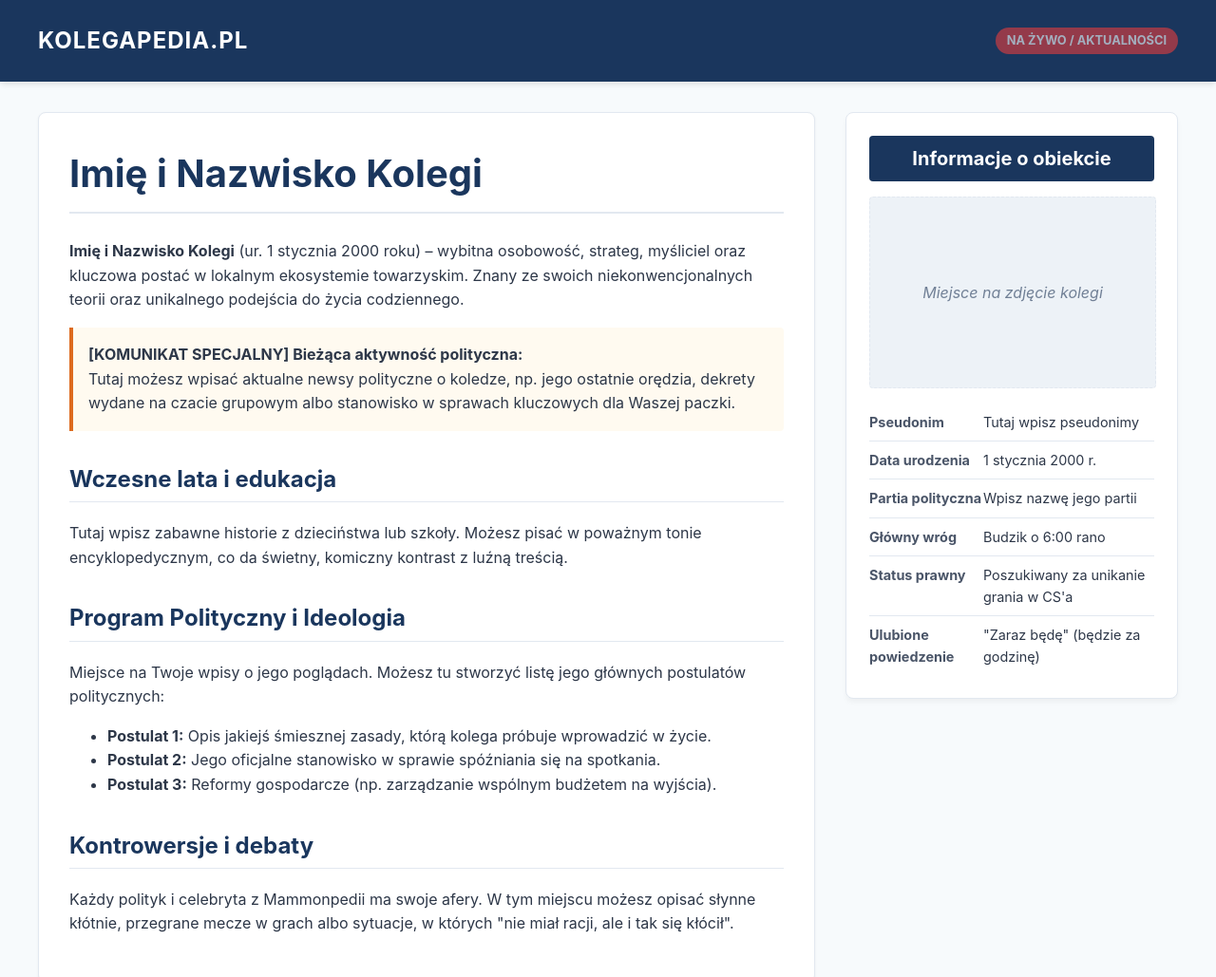
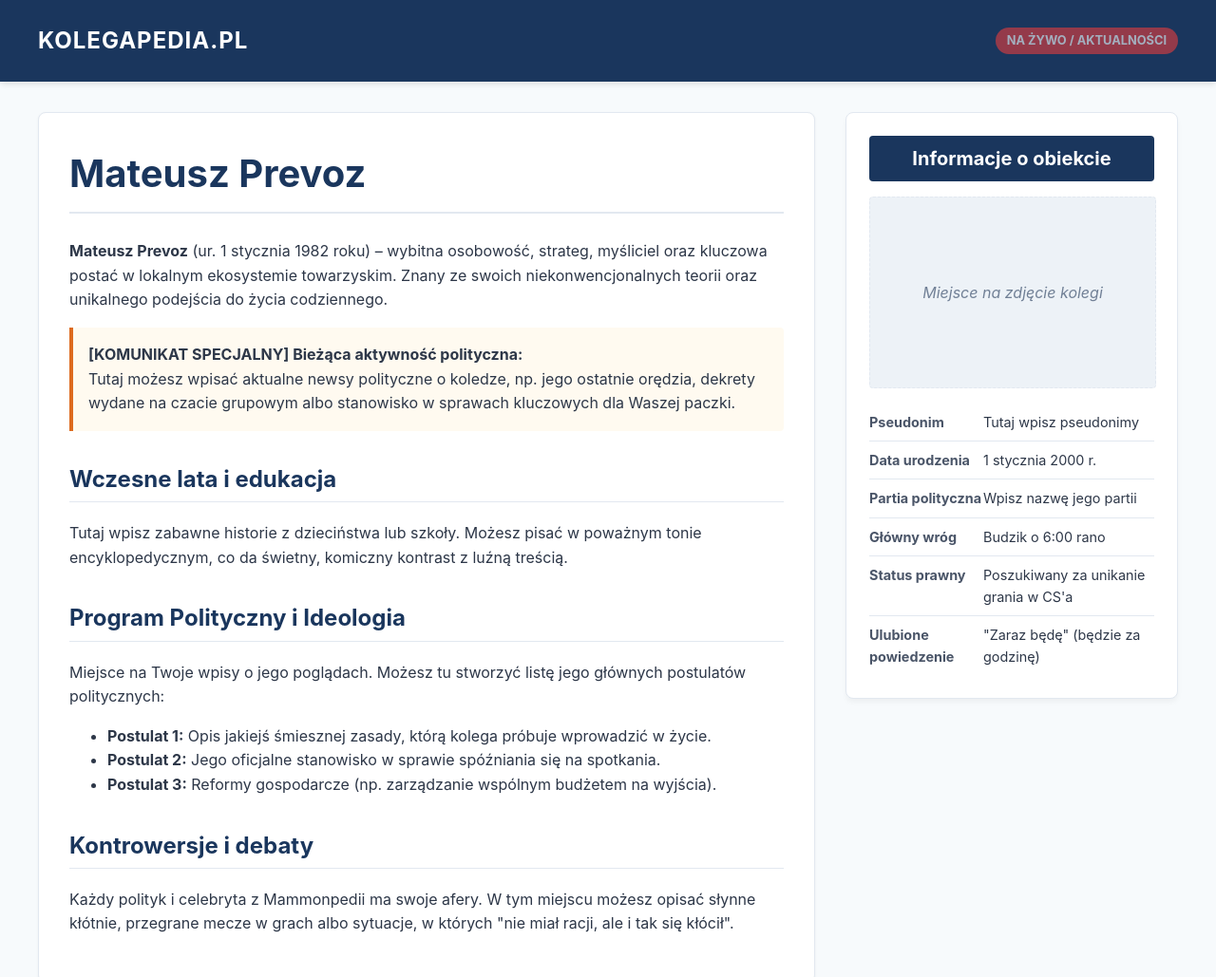
Before and after one commit to Norbi33211/Mateusz-site, a plain HTML site: page index.html in a window 1280 px wide. Shown: the top 1029 px of the page at 95% size. Drawn offline with Linux system fonts and the light colour scheme.

Commit message:
Update index.html

```diff
--- a/index.html
+++ b/index.html
@@ -3,7 +3,7 @@
 <head>
     <meta charset="UTF-8">
     <meta name="viewport" content="width=device-width, initial-scale=1.0">
-    <title>Kolegapedia – Oficjalne Archiwum Informacyjne</title>
+    <title>Mateusz-pedia – Oficjalne Archiwum Informacyjne</title>
     <style>
         /* Konfiguracja zmiennych dla motywu jasnego */
         :root {
@@ -237,9 +237,9 @@
 
     <div class="container">
         <main>
-            <h1>Imię i Nazwisko Kolegi</h1>
+            <h1>Mateusz Prevoz</h1>
 
-            <p><strong>Imię i Nazwisko Kolegi</strong> (ur. 1 stycznia 2000 roku) – wybitna osobowość, strateg, myśliciel oraz kluczowa postać w lokalnym ekosystemie towarzyskim. Znany ze swoich niekonwencjonalnych teorii oraz unikalnego podejścia do życia codziennego.</p>
+            <p><strong>Mateusz Prevoz</strong> (ur. 1 stycznia 1982 roku) – wybitna osobowość, strateg, myśliciel oraz kluczowa postać w lokalnym ekosystemie towarzyskim. Znany ze swoich niekonwencjonalnych teorii oraz unikalnego podejścia do życia codziennego.</p>
 
             <div class="politics-alert">
                 <strong>[KOMUNIKAT SPECJALNY] Bieżąca aktywność polityczna:</strong><br>
```
